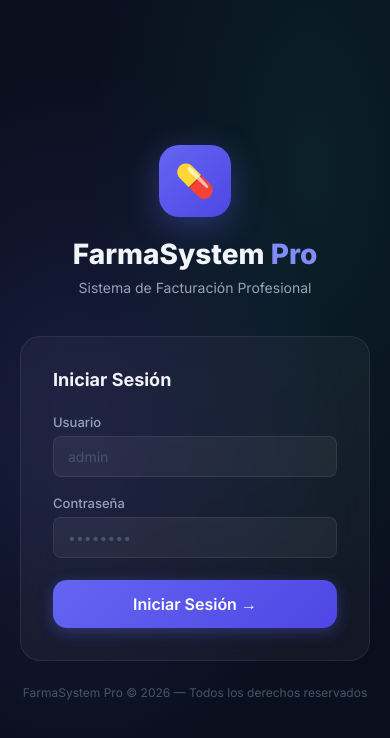
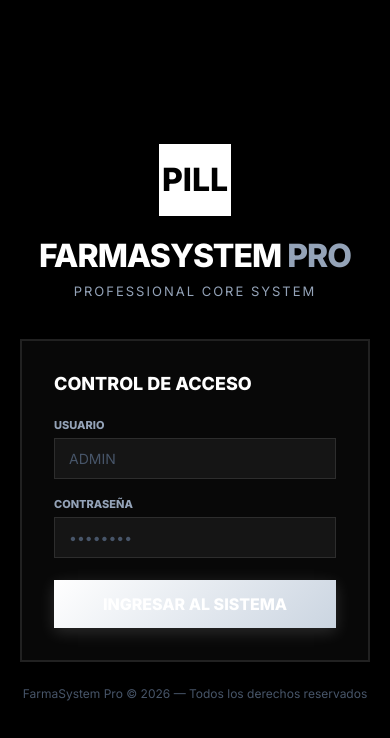
Before and after one commit to moisesx04/facrmacia, a Next.js app: page /login in a window 390 px wide. Shown: the top 738 px of the page. Built offline with nearby package versions, Linux system fonts and the light colour scheme.

Commit message:
Final monochromatic design system and responsive sidebar implementation

```diff
--- a/src/app/globals.css
+++ b/src/app/globals.css
@@ -4,38 +4,38 @@
    DESIGN TOKENS
    ============================================================ */
 :root {
-  --bg-primary: #0a0f1e;
-  --bg-secondary: #0d1526;
-  --bg-card: rgba(255, 255, 255, 0.04);
-  --bg-card-hover: rgba(255, 255, 255, 0.07);
-  --border: rgba(255, 255, 255, 0.08);
-  --border-hover: rgba(255, 255, 255, 0.18);
+  --bg-primary: #000000;
+  --bg-secondary: #050505;
+  --bg-card: rgba(255, 255, 255, 0.03);
+  --bg-card-hover: rgba(255, 255, 255, 0.06);
+  --border: rgba(255, 255, 255, 0.1);
+  --border-hover: rgba(255, 255, 255, 0.2);
 
-  --accent: #6366f1;
-  --accent-light: #818cf8;
-  --accent-dark: #4f46e5;
-  --accent-glow: rgba(99, 102, 241, 0.35);
+  --accent: #ffffff;
+  --accent-light: #f1f5f9;
+  --accent-dark: #cbd5e1;
+  --accent-glow: rgba(255, 255, 255, 0.15);
 
-  --success: #10b981;
-  --success-glow: rgba(16, 185, 129, 0.3);
-  --warning: #f59e0b;
-  --warning-glow: rgba(245, 158, 11, 0.3);
-  --danger: #ef4444;
-  --danger-glow: rgba(239, 68, 68, 0.3);
-  --info: #3b82f6;
+  --success: #e2e8f0;
+  --success-glow: rgba(255, 255, 255, 0.1);
+  --warning: #94a3b8;
+  --warning-glow: rgba(255, 255, 255, 0.08);
+  --danger: #ffffff;
+  --danger-glow: rgba(255, 255, 255, 0.2);
+  --info: #cbd5e1;
 
-  --text-primary: #f1f5f9;
+  --text-primary: #ffffff;
   --text-secondary: #94a3b8;
   --text-muted: #475569;
 
   --sidebar-width: 260px;
   --header-height: 64px;
-  --radius: 14px;
-  --radius-sm: 8px;
-  --radius-lg: 20px;
-  --shadow: 0 4px 24px rgba(0, 0, 0, 0.4);
-  --shadow-lg: 0 8px 40px rgba(0, 0, 0, 0.6);
-  --transition: all 0.2s cubic-bezier(0.4, 0, 0.2, 1);
+  --radius: 0px; /* Squared for a more industrial B/W look */
+  --radius-sm: 0px;
+  --radius-lg: 0px;
+  --shadow: 0 4px 0px rgba(255, 255, 255, 0.1);
+  --shadow-lg: 0 8px 0px rgba(255, 255, 255, 0.15);
+  --transition: all 0.15s ease-in-out;
 }
 
 /* ============================================================
@@ -148,8 +148,8 @@ body {
 
 .input:focus, .select:focus, .textarea:focus {
   border-color: var(--accent);
-  background: rgba(99, 102, 241, 0.08);
-  box-shadow: 0 0 0 3px var(--accent-glow);
+  background: rgba(255, 255, 255, 0.05);
+  box-shadow: 0 0 0 1px var(--accent);
 }
 
 .input::placeholder { color: var(--text-muted); }
@@ -192,11 +192,11 @@ tbody td { padding: 13px 16px; font-size: 14px; color: var(--text-primary); }
   font-size: 12px;
   font-weight: 600;
 }
-.badge-success { background: rgba(16,185,129,0.15); color: #34d399; border: 1px solid rgba(16,185,129,0.25); }
-.badge-warning { background: rgba(245,158,11,0.15); color: #fbbf24; border: 1px solid rgba(245,158,11,0.25); }
-.badge-danger { background: rgba(239,68,68,0.15); color: #f87171; border: 1px solid rgba(239,68,68,0.25); }
-.badge-info { background: rgba(59,130,246,0.15); color: #60a5fa; border: 1px solid rgba(59,130,246,0.25); }
-.badge-purple { background: rgba(139,92,246,0.15); color: #a78bfa; border: 1px solid rgba(139,92,246,0.25); }
+.badge-success { background: #ffffff; color: #000000; border: 1px solid #ffffff; }
+.badge-warning { background: #94a3b8; color: #000000; border: 1px solid #94a3b8; }
+.badge-danger { background: #000000; color: #ffffff; border: 1px solid #ffffff; }
+.badge-info { background: #475569; color: #ffffff; border: 1px solid #475569; }
+.badge-purple { background: #ffffff; color: #000000; border: 1px solid #ffffff; }
 
 /* ============================================================
    MODALS
@@ -213,7 +213,7 @@ tbody td { padding: 13px 16px; font-size: 14px; color: var(--text-primary); }
   animation: fadeIn 0.15s ease;
 }
 .modal {
-  background: #111827;
+  background: #050505;
   border: 1px solid var(--border);
   border-radius: var(--radius-lg);
   padding: 28px;
--- a/src/app/login/page.tsx
+++ b/src/app/login/page.tsx
@@ -32,38 +32,39 @@ export default function LoginPage() {
   }
 
   return (
-    <div style={{ minHeight: "100vh", display: "flex", alignItems: "center", justifyContent: "center", background: "radial-gradient(ellipse at 20% 50%, rgba(99,102,241,0.15) 0%, transparent 60%), radial-gradient(ellipse at 80% 20%, rgba(16,185,129,0.1) 0%, transparent 50%), var(--bg-primary)" }}>
+    <div style={{ minHeight: "100vh", display: "flex", alignItems: "center", justifyContent: "center", background: "var(--bg-primary)" }}>
       <div style={{ width: "100%", maxWidth: 420, padding: "0 20px" }}>
         {/* Logo */}
         <div style={{ textAlign: "center", marginBottom: 40 }}>
-          <div style={{ width: 72, height: 72, borderRadius: 20, background: "linear-gradient(135deg, var(--accent), var(--accent-dark))", display: "flex", alignItems: "center", justifyContent: "center", margin: "0 auto 20px", fontSize: 32, boxShadow: "0 8px 32px var(--accent-glow)" }}>
-            💊
+          <div style={{ width: 72, height: 72, borderRadius: 0, background: "var(--accent)", color: "black", display: "flex", alignItems: "center", justifyContent: "center", margin: "0 auto 20px", fontSize: 32, fontWeight: 800 }}>
+            PILL
           </div>
-          <h1 style={{ fontSize: 28, fontWeight: 800, marginBottom: 8 }}>FarmaSystem <span style={{ color: "var(--accent-light)" }}>Pro</span></h1>
-          <p style={{ color: "var(--text-secondary)", fontSize: 14 }}>Sistema de Facturación Profesional</p>
+          <h1 style={{ fontSize: 32, fontWeight: 800, marginBottom: 8, letterSpacing: "-1px" }}>FARMASYSTEM <span style={{ color: "var(--text-secondary)" }}>PRO</span></h1>
+          <p style={{ color: "var(--text-secondary)", fontSize: 13, textTransform: "uppercase", letterSpacing: "2px" }}>Professional Core System</p>
         </div>
 
         {/* Card */}
-        <div className="glass" style={{ padding: 32, borderRadius: "var(--radius-lg)" }}>
-          <h2 style={{ fontSize: 18, fontWeight: 700, marginBottom: 24 }}>Iniciar Sesión</h2>
+        <div className="glass" style={{ padding: 32, borderRadius: 0, border: "2px solid var(--border)" }}>
+          <h2 style={{ fontSize: 18, fontWeight: 800, marginBottom: 24, textTransform: "uppercase" }}>Control de Acceso</h2>
 
           <form onSubmit={handleSubmit} style={{ display: "flex", flexDirection: "column", gap: 18 }}>
             <div>
-              <label className="label" htmlFor="email">Usuario</label>
+              <label className="label" htmlFor="email" style={{ textTransform: "uppercase", fontSize: 11, fontWeight: 800 }}>Usuario</label>
               <input
                 id="email"
                 type="text"
                 className="input"
-                placeholder="admin"
+                placeholder="ADMIN"
                 value={email}
                 onChange={(e) => setEmail(e.target.value)}
                 required
                 autoComplete="email"
+                style={{ borderRadius: 0 }}
               />
             </div>
 
             <div>
-              <label className="label" htmlFor="password">Contraseña</label>
+              <label className="label" htmlFor="password" style={{ textTransform: "uppercase", fontSize: 11, fontWeight: 800 }}>Contraseña</label>
               <input
                 id="password"
                 type="password"
@@ -73,12 +74,13 @@ export default function LoginPage() {
                 onChange={(e) => setPassword(e.target.value)}
                 required
                 autoComplete="current-password"
+                style={{ borderRadius: 0 }}
               />
             </div>
 
             {error && (
-              <div style={{ padding: "10px 14px", background: "rgba(239,68,68,0.1)", border: "1px solid rgba(239,68,68,0.3)", borderRadius: "var(--radius-sm)", color: "#f87171", fontSize: 13 }}>
-                {error}
+              <div style={{ padding: "10px 14px", background: "white", border: "1px solid black", borderRadius: 0, color: "black", fontSize: 12, fontWeight: 800 }}>
+                ERROR: {error}
               </div>
             )}
 
@@ -87,11 +89,9 @@ export default function LoginPage() {
               type="submit"
               className="btn btn-primary btn-lg w-full"
               disabled={loading}
-              style={{ marginTop: 4, justifyContent: "center" }}
+              style={{ marginTop: 4, justifyContent: "center", borderRadius: 0, textTransform: "uppercase", fontWeight: 800 }}
             >
-              {loading ? (
-                <><span className="animate-spin" style={{ display: "inline-block", width: 16, height: 16, border: "2px solid rgba(255,255,255,0.3)", borderTop: "2px solid white", borderRadius: "50%" }} /> Verificando...</>
-              ) : "Iniciar Sesión →"}
+              {loading ? "VERIFICANDO..." : "INGRESAR AL SISTEMA"}
             </button>
           </form>
         </div>
```
Also changed, not shown: src/app/(dashboard)/dashboard/page.tsx (+8 -8 lines), src/components/Sidebar.tsx (+29 -26 lines).
